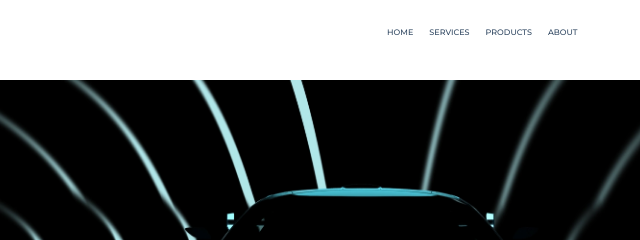
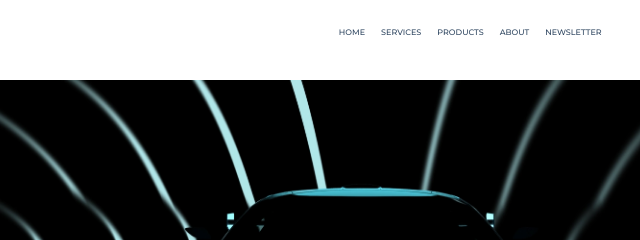
Before and after one commit to I-Karthik-L/I-Karthik-L.github.io, a plain HTML site: page index.htm in a window 1280 px wide. Shown: the top 240 px of the page, 283-923 px from the left. Drawn offline with nearby package versions, Linux system fonts and the light colour scheme.

Commit message:
Update index.htm

```diff
--- a/index.htm
+++ b/index.htm
@@ -32,6 +32,7 @@
                 <li><a href="#services">SERVICES</a></li>
                 <li><a href="pr.html">PRODUCTS</a></li>
                 <li><a href="#about">ABOUT</a></li>
+                <li><a href="#news.html">newsletter</a></li>
             </ul>
                 <!--login button-->
                 <div class="loginbx">
```
